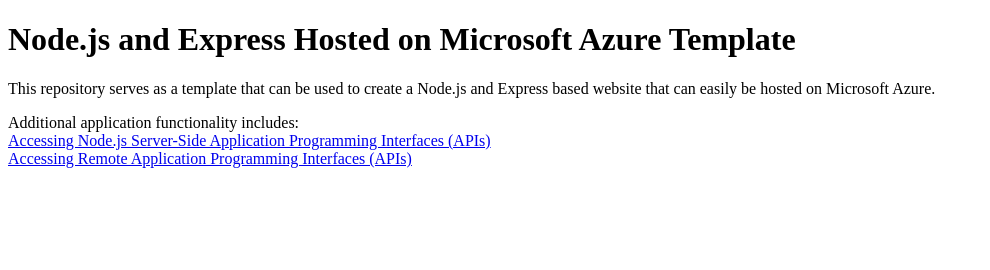
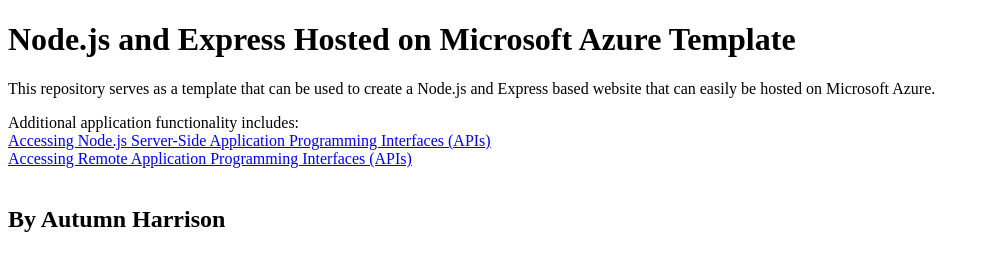
Before and after one commit to xFall-Leafx/node-js-on-azure-test, a website: page static/index.html in a window 1280 px wide. Shown: the whole page, without its empty margins (0-990 px from the left). Drawn offline with Linux system fonts and the light colour scheme.

Commit message:
update index.html

```diff
--- a/static/index.html
+++ b/static/index.html
@@ -10,6 +10,8 @@
 
 Additional application functionality includes:<br />
 <a href="fetching-from-server.html">Accessing Node.js Server-Side Application Programming Interfaces (APIs)</a><br />
-<a href="fetching-remote-dog-breeds.html">Accessing Remote Application Programming Interfaces (APIs)</a>
+<a href="fetching-remote-dog-breeds.html">Accessing Remote Application Programming Interfaces (APIs)</a><br /><br >
+
+<h2>By Autumn Harrison</h2>
 </body>
 </html>
```
